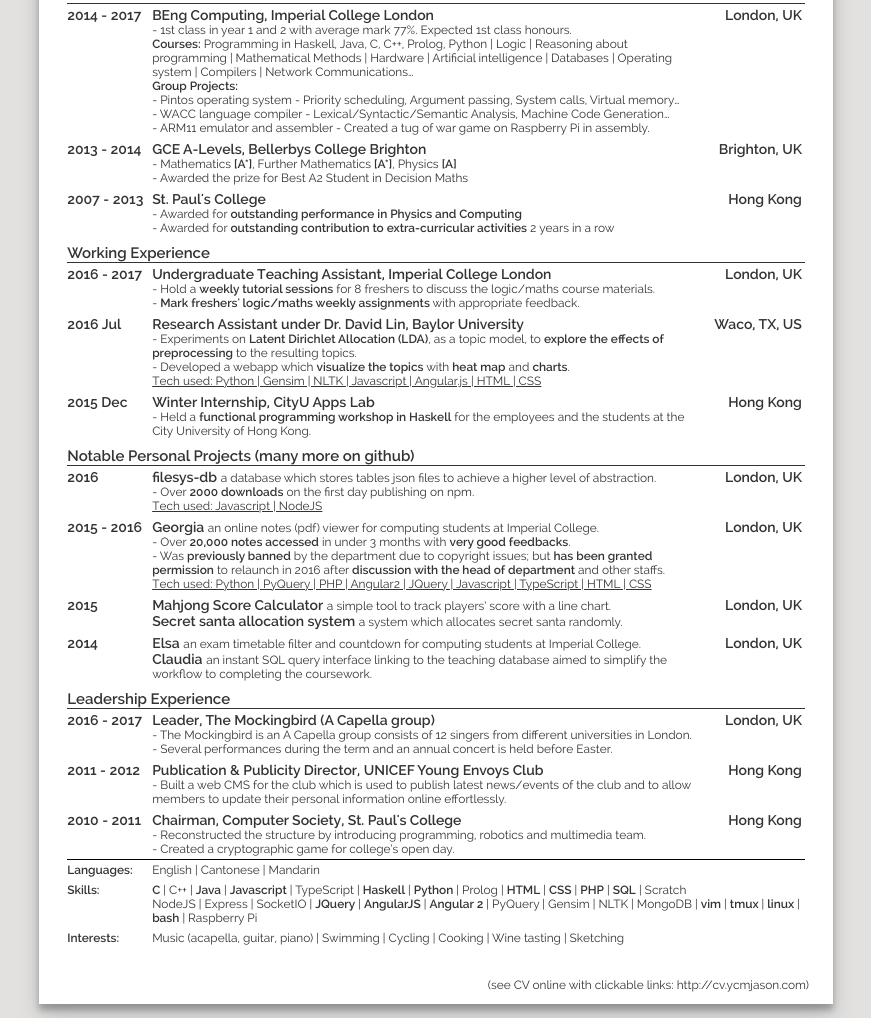
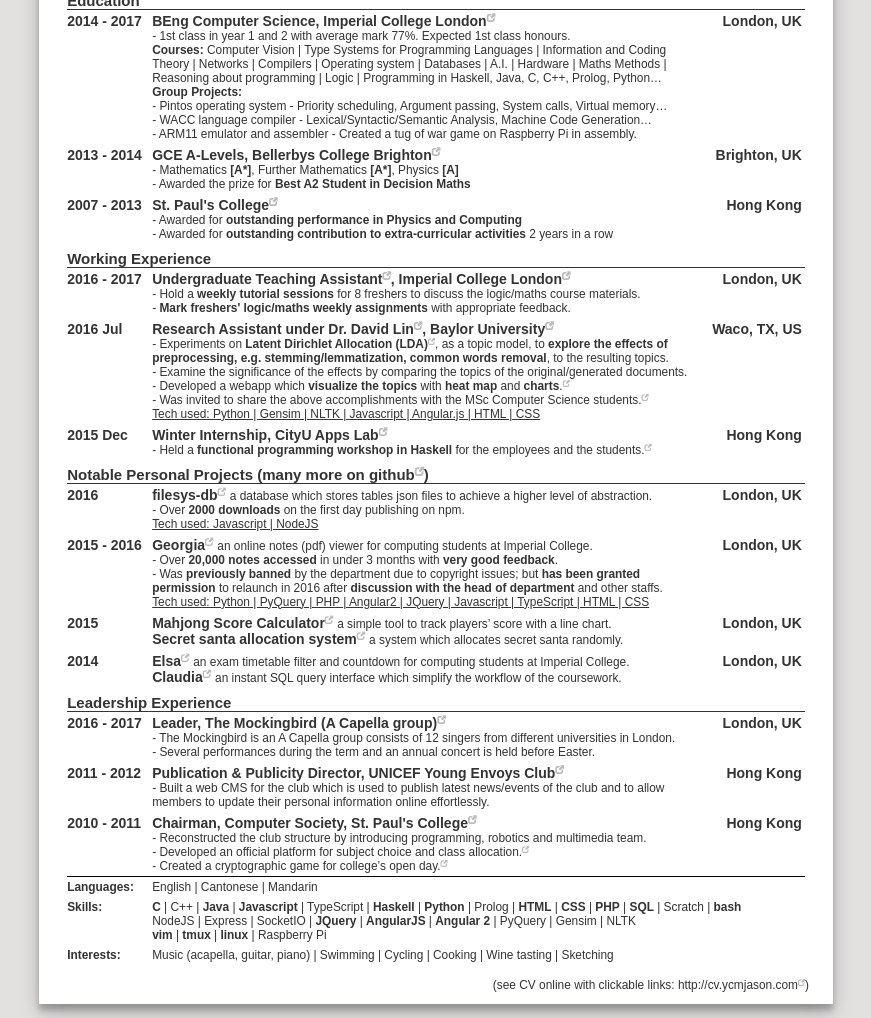
Before and after one commit to ycmjason/curriculum-vitae, a website: page public/index.html in a window 1280 px wide. Shown: the part 114-1132 px from the top of the page, without its empty margins (204-1075 px from the left). Drawn offline with nearby package versions, Linux system fonts and the light colour scheme.

Commit message:
added few points for baylor

```diff
--- a/public/css/cv.css
+++ b/public/css/cv.css
@@ -1,7 +1,7 @@
 .cv{
   margin-top: 0.5em;
   margin-bottom: 1em;
-  padding: 1em 2em;
+  padding: 1.5em 2em;
   font-size: 14px;
   line-height: normal;
 }
@@ -71,6 +71,14 @@
   right: 2em;
 }
 
+.cv a[href]::after{
+  font-family: 'Glyphicons Halflings';
+  content: "\e164";
+  font-size: 0.6em;
+  vertical-align: text-top;
+  color: #BBBBBB;
+}
+
 @media print{
   .cv{
     margin: 0;
--- a/public/css/main.css
+++ b/public/css/main.css
@@ -8,7 +8,8 @@
   font-weight: bold;
 }
 body{
-  font-family: raleway, calibri, arial;
+/*  font-family: raleway, calibri, arial;*/
+  font-family: arial;
   margin: 0;
   background: #e2e1e0;
 }
--- a/public/index.html
+++ b/public/index.html
@@ -4,6 +4,18 @@
     <link rel="stylesheet" href="https://maxcdn.bootstrapcdn.com/bootstrap/3.3.7/css/bootstrap.min.css" integrity="sha384-BVYiiSIFeK1dGmJRAkycuHAHRg32OmUcww7on3RYdg4Va+PmSTsz/K68vbdEjh4u" crossorigin="anonymous">
     <link rel="stylesheet" type="text/css" href="css/main.css">
     <link rel="stylesheet" type="text/css" href="css/cv.css">
+
+    <!-- google analytics -->
+    <script>
+      (function(i,s,o,g,r,a,m){i['GoogleAnalyticsObject']=r;i[r]=i[r]||function(){
+        (i[r].q=i[r].q||[]).push(arguments)},i[r].l=1*new Date();a=s.createElement(o),
+          m=s.getElementsByTagName(o)[0];a.async=1;a.src=g;m.parentNode.insertBefore(a,m)
+      })(window,document,'script','https://www.google-analytics.com/analytics.js','ga');
+
+      ga('create', 'UA-86164225-1', 'auto');
+      ga('send', 'pageview');
+
+    </script>
 
     <base target="_blank">
   </head>
@@ -23,12 +35,12 @@
           <tr>
             <td>2014 - 2017</td>
             <td>
-              <b>BEng Computing, <a href="http://www.imperial.ac.uk/">Imperial College London</a></b>
+              <b>BEng Computer Science, <a href="http://www.imperial.ac.uk/">Imperial College London</a></b>
               <small>
                 <ul>
                   <li>1st class in year 1 and 2 with average mark 77%. Expected 1st class honours.</li>
                 </ul>
-                <b>Courses:</b> Programming in Haskell, Java, C, C++, Prolog, Python | Logic | Reasoning about programming | Mathematical Methods | Hardware | Artificial intelligence | Databases | Operating system | Compilers | Network Communications…<br>
+                <b>Courses:</b> Computer Vision | Type Systems for Programming Languages | Information and Coding Theory | Networks | Compilers | Operating system | Databases | A.I. | Hardware | Maths Methods | Reasoning about programming | Logic | Programming in Haskell, Java, C, C++, Prolog, Python…<br>
                 <b>Group Projects:</b>
                 <ul>
                   <li>Pintos operating system - Priority scheduling, Argument passing, System calls, Virtual memory…</li>
@@ -46,7 +58,7 @@
               <small>
                 <ul>
                   <li>Mathematics <b>[A*]</b>, Further Mathematics <b>[A*]</b>, Physics <b>[A]</b></li>
-                  <li>Awarded the prize for Best A2 Student in Decision Maths</li>
+                  <li>Awarded the prize for <b>Best A2 Student in Decision Maths</b></li>
                 </ul>
               </small>
             </td>
@@ -73,7 +85,7 @@
           <tr>
             <td>2016 - 2017</td>
             <td>
-              <b>Undergraduate Teaching Assistant, <a href="http://www.imperial.ac.uk/">Imperial College London</a></b>
+              <b><a href="https://www.doc.ic.ac.uk/~mvalerae/firstyear/utas/utas.htm">Undergraduate Teaching Assistant</a>, <a href="http://www.imperial.ac.uk/">Imperial College London</a></b>
               <small>
                 <ul>
                   <li>Hold a <b>weekly tutorial sessions</b> for 8 freshers to discuss the logic/maths course materials.</li>
@@ -89,8 +101,10 @@
               <b>Research Assistant under <a href="http://www.ecs.baylor.edu/index.php?id=867332">Dr. David Lin</a>, <a href="http://www.baylor.edu/">Baylor University</a></b>
               <small>
                 <ul>
-                  <li>Experiments on <a href="https://en.wikipedia.org/wiki/Latent_Dirichlet_allocation"><b>Latent Dirichlet Allocation (LDA)</b></a>, as a topic model, to <b>explore the effects of preprocessing</b> to the resulting topics.</li>
-                  <li><a href="https://topic-visualise.herokuapp.com/">Developed a webapp which <b>visualize the topics</b> with <b>heat map</b> and <b>charts</b>.</a></li>
+                  <li>Experiments on <a href="https://en.wikipedia.org/wiki/Latent_Dirichlet_allocation"><b>Latent Dirichlet Allocation (LDA)</b></a>, as a topic model, to <b>explore the effects of preprocessing, e.g. stemming/lemmatization, common words removal</b>, to the resulting topics.</li>
+                  <li>Examine the significance of the effects by comparing the topics of the original/generated documents.</li>
+                  <li><a href="https://github.com/ycmjason/topic-visualisation">Developed a webapp which <b>visualize the topics</b> with <b>heat map</b> and <b>charts</b>.</a></li>
+                  <li><a href="https://docs.google.com/presentation/d/1gOqzw2jBK5JmMUaw6LyCmDPtl0NSPdRaoZYzbAmItBQ/edit?usp=sharing">Was invited to share the above accomplishments with the MSc Computer Science students.</a></li>
                 </ul>
                 <u>Tech used: Python | Gensim | NLTK | Javascript | Angular.js | HTML | CSS</u>
               </small>
@@ -103,7 +117,7 @@
               <b>Winter Internship, <a href="http://appslab.hk/">CityU Apps Lab</a></b>
               <small>
                 <ul>
-                  <li><a href="https://github.com/ycmjason/haskell_workshop">Held a <b>functional programming workshop in Haskell</b> for the employees and the students at the City University of Hong Kong.</a></li>
+                  <li><a href="https://github.com/ycmjason/haskell_workshop">Held a <b>functional programming workshop in Haskell</b> for the employees and the students.</a></li>
                 </ul>
               </small>
             </td>
@@ -112,7 +126,7 @@
 
           <!-- Personal projects -->
           <tr>
-            <th colspan="3">Notable Personal Projects (many more on github)</th>
+            <th colspan="3">Notable Personal Projects (many more on <a href="https://github.com/ycmjason">github</a>)</th>
           </tr>
           <tr>
             <td>2016</td>
@@ -133,7 +147,7 @@
               <a href="https://github.com/ycmjason/ic-Georgia"><b>Georgia</b></a> <small>an online notes (pdf) viewer for computing students at Imperial College.</small>
               <small>
                 <ul>
-                  <li>Over <b>20,000 notes accessed</b> in under 3 months with <b>very good feedbacks</b>.</li>
+                  <li>Over <b>20,000 notes accessed</b> in under 3 months with <b>very good feedback</b>.</li>
                   <li>Was <b>previously banned</b> by the department due to copyright issues; but <b>has been granted permission</b> to relaunch in 2016 after <b>discussion with the head of department</b> and other staffs.</li>
                 </ul>
                 <u>Tech used: Python | PyQuery | PHP | Angular2 | JQuery | Javascript | TypeScript | HTML | CSS</u>
@@ -153,7 +167,7 @@
             <td>2014</td>
             <td>
               <a href="https://github.com/ycmjason/ic-Elsa"><b>Elsa</b></a> <small>an exam timetable filter and countdown for computing students at Imperial College.</small><br>
-              <a href="https://github.com/ycmjason/ic-Claudia"><b>Claudia</b></a> <small>an instant SQL query interface linking to the teaching database aimed to simplify the workflow to completing the coursework.</small>
+              <a href="https://github.com/ycmjason/ic-Claudia"><b>Claudia</b></a> <small>an instant SQL query interface which simplify the workflow of the coursework.</small>
             </td>
             <td>London, UK</td>
           </tr>
@@ -193,7 +207,8 @@
               <b>Chairman, <a href="https://www.facebook.com/spccompsoc/">Computer Society, St. Paul's College</a></b>
               <small>
                 <ul>
-                  <li>Reconstructed the structure by introducing programming, robotics and multimedia team.</li>
+                  <li>Reconstructed the club structure by introducing programming, robotics and multimedia team.</li>
+                  <li><a href="https://github.com/ycmjason/spc-NSS">Developed an official platform for subject choice and class allocation.</a></li>
                   <li><a href="https://github.com/ycmjason/spc-cryptogame">Created a cryptographic game for college’s open day.</a></li>
                 </ul>
               </small>
@@ -217,8 +232,9 @@
               <b>Skills:</b>
             </td>
             <td colspan="2">
-              <b>C</b> | C++ | <b>Java</b> | <b>Javascript</b> | TypeScript | <b>Haskell</b> | <b>Python</b> | Prolog | <b>HTML</b> | <b>CSS</b> | <b>PHP</b> | <b>SQL</b> | Scratch<br>
-              NodeJS | Express | SocketIO | <b>JQuery</b> | <b>AngularJS</b> | <b>Angular 2</b> | PyQuery | Gensim | NLTK | MongoDB | <b>vim</b> | <b>tmux</b> | <b>linux</b> | <b>bash</b> | Raspberry Pi
+              <b>C</b> | C++ | <b>Java</b> | <b>Javascript</b> | TypeScript | <b>Haskell</b> | <b>Python</b> | Prolog | <b>HTML</b> | <b>CSS</b> | <b>PHP</b> | <b>SQL</b> | Scratch | <b>bash</b> <br>
+              NodeJS | Express | SocketIO | <b>JQuery</b> | <b>AngularJS</b> | <b>Angular 2</b> | PyQuery | Gensim | NLTK<br>
+              <b>vim</b> | <b>tmux</b> | <b>linux</b> | Raspberry Pi
             </td>
           </tr>
 
```
